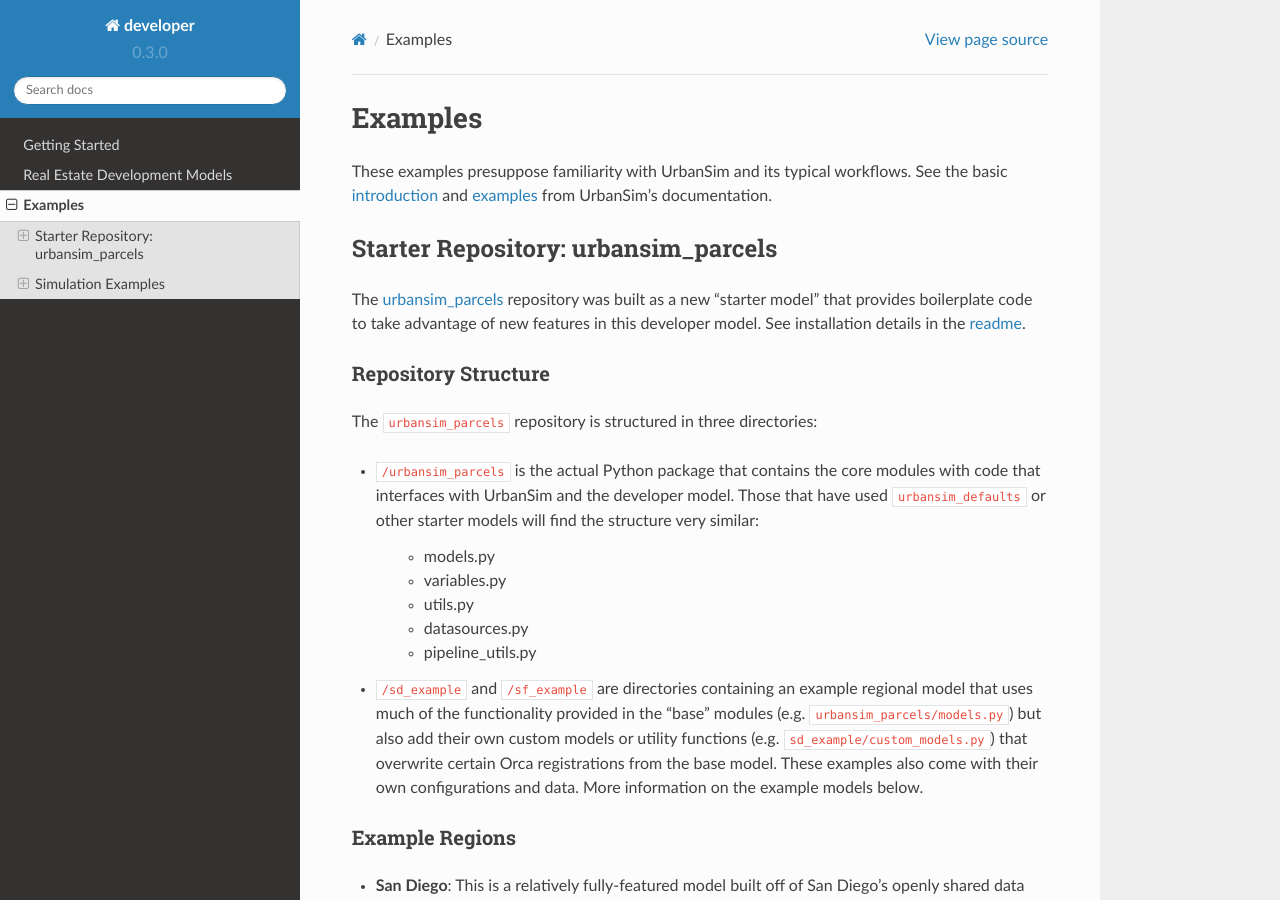
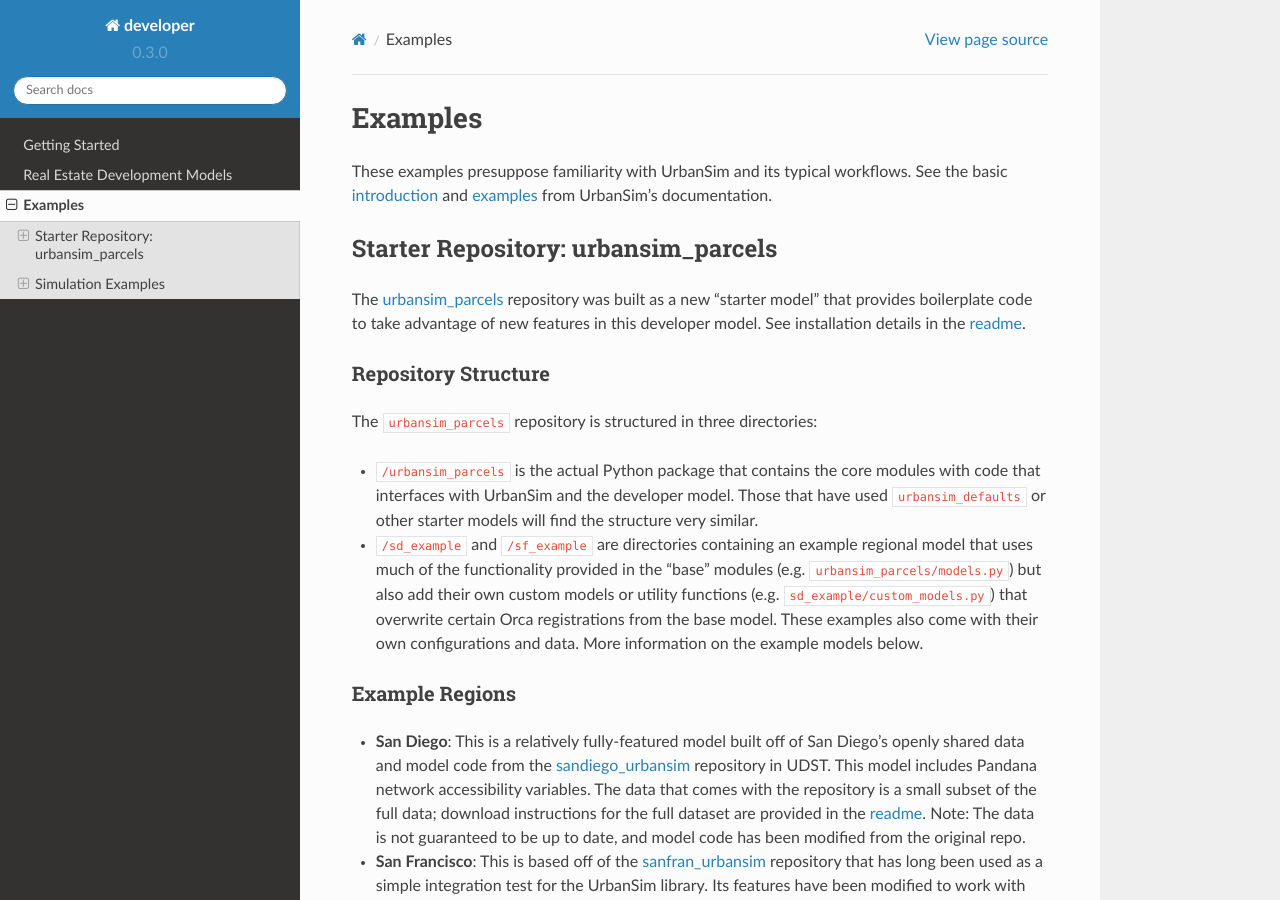
Before and after one commit to UDST/developer, a Sphinx documentation site: the page built from docs/examples.rst, in a window 1280 px wide and 900 px high. Built offline with Sphinx 7.4.7 and the Read the Docs theme 2.0.0, drawn with Linux system fonts in a browser that asks for light colours.

Commit message:
Minor changes

```diff
--- a/docs/examples.rst
+++ b/docs/examples.rst
@@ -17,14 +17,7 @@
 - ``/urbansim_parcels`` is the actual Python package that contains the core
   modules with code that interfaces with UrbanSim and the developer model.
   Those that have used ``urbansim_defaults`` or other starter models will
-  find the structure very similar:
-
-    - models.py
-    - variables.py
-    - utils.py
-    - datasources.py
-    - pipeline_utils.py
-
+  find the structure very similar.
 - ``/sd_example`` and ``/sf_example`` are directories containing an example
   regional model that uses much of the functionality provided in the
   "base" modules (e.g. ``urbansim_parcels/models.py``) but also add their own
--- a/docs/index.rst
+++ b/docs/index.rst
@@ -1,5 +1,4 @@
-.. urbansim documentation master file, created by
-   sphinx-quickstart on Thu May 22 12:13:43 2014.
+.. developer documentation master file
    You can adapt this file completely to your liking, but it should at least
    contain the root `toctree` directive.
 
```
